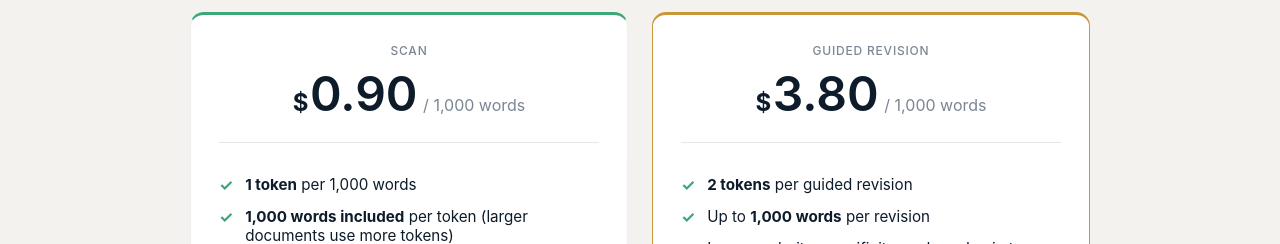
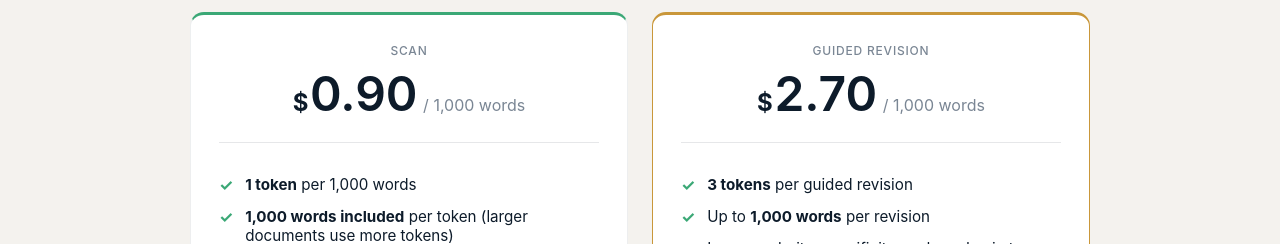
Before and after one commit to kianwoon/draftproof-services, a React (Vite) app in the folder draftproof-frontend/: page /pricing in a window 1280 px wide. Shown: the part 346-590 px from the top of the page. Built offline with nearby package versions, Linux system fonts and the light colour scheme; no server answers.

Commit message:
chore: update guided revision token pricing

```diff
--- a/draftproof-frontend/src/pages/Pricing.jsx
+++ b/draftproof-frontend/src/pages/Pricing.jsx
@@ -75,7 +75,7 @@ export default function Pricing() {
             <h2>Guided revision</h2>
             <div className="pricing-amount">
               <span className="pricing-currency">$</span>
-              <span className="pricing-value">3.80</span>
+              <span className="pricing-value">2.70</span>
               <span className="pricing-unit">/ 1,000 words</span>
             </div>
           </div>
@@ -83,7 +83,7 @@ export default function Pricing() {
           <ul className="pricing-features">
             <li>
               <span className="check" aria-hidden="true">&#10003;</span>
-              <span><strong>2 tokens</strong> per guided revision</span>
+              <span><strong>3 tokens</strong> per guided revision</span>
             </li>
             <li>
               <span className="check" aria-hidden="true">&#10003;</span>
```
Also changed, not shown: 2 other files (tests, documents, lock files or other folders).
